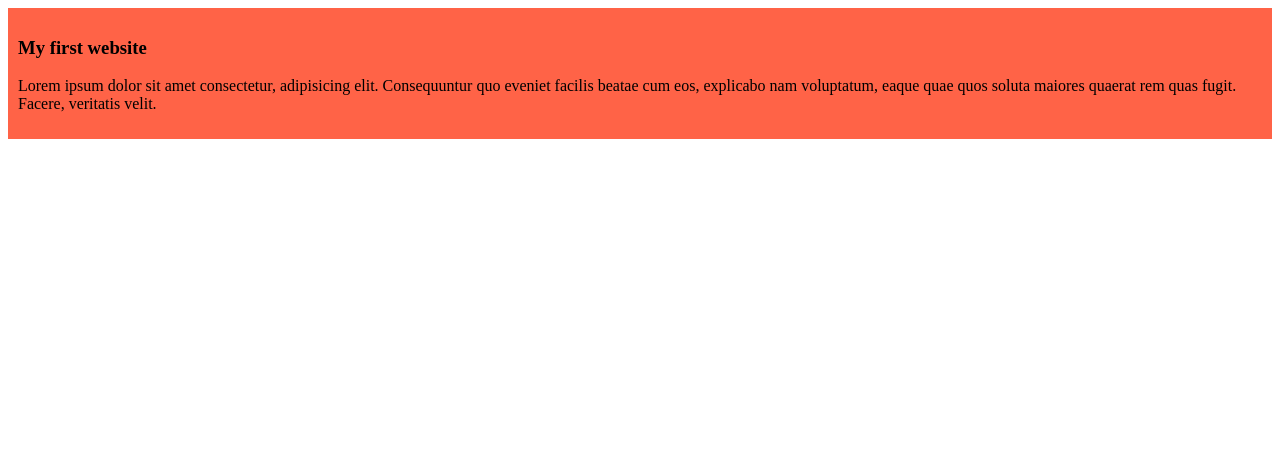
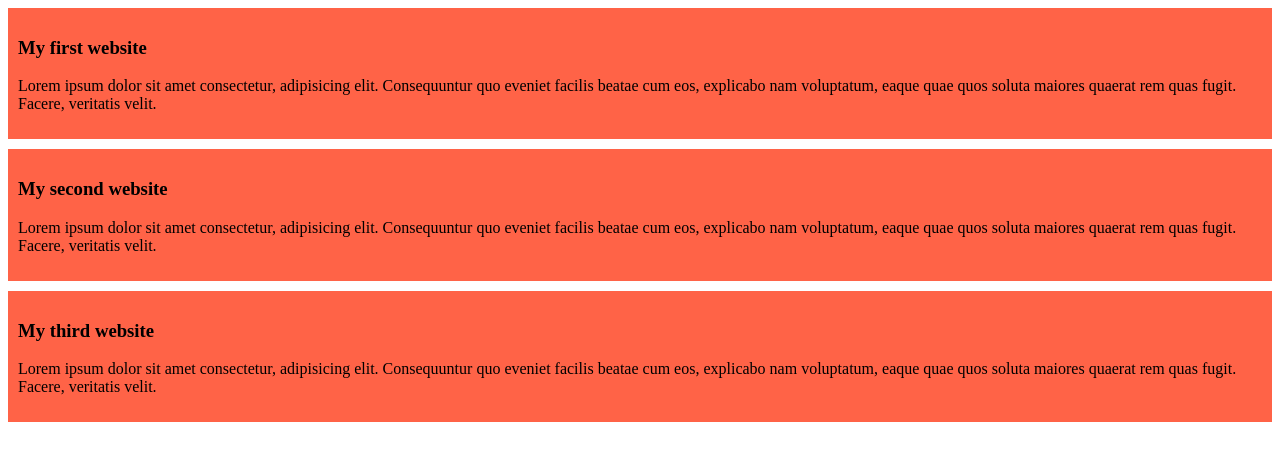
Before and after one commit to MdNurulIslam99/my-simple-website, a plain HTML site: page index.html in a window 1280 px wide. Drawn offline with Linux system fonts and the light colour scheme.

Commit message:
added the second and third blog

```diff
--- a/index.html
+++ b/index.html
@@ -12,6 +12,16 @@
         <p>Lorem ipsum dolor sit amet consectetur, adipisicing elit. Consequuntur quo eveniet facilis beatae cum eos, explicabo nam voluptatum, eaque quae quos soluta maiores quaerat rem quas fugit. Facere, veritatis velit.</p>
     </div>
 
+    <div>
+        <h3>My second website</h3>
+        <p>Lorem ipsum dolor sit amet consectetur, adipisicing elit. Consequuntur quo eveniet facilis beatae cum eos, explicabo nam voluptatum, eaque quae quos soluta maiores quaerat rem quas fugit. Facere, veritatis velit.</p>
+    </div>
+
+    <div>
+        <h3>My third website</h3>
+        <p>Lorem ipsum dolor sit amet consectetur, adipisicing elit. Consequuntur quo eveniet facilis beatae cum eos, explicabo nam voluptatum, eaque quae quos soluta maiores quaerat rem quas fugit. Facere, veritatis velit.</p>
+    </div>
+
 
 </body>
 </html>
--- a/styles/blog.css
+++ b/styles/blog.css
@@ -1,4 +1,5 @@
 div{
     background-color: tomato;
     padding: 10px;
+    margin-bottom: 10px;
 }
```
